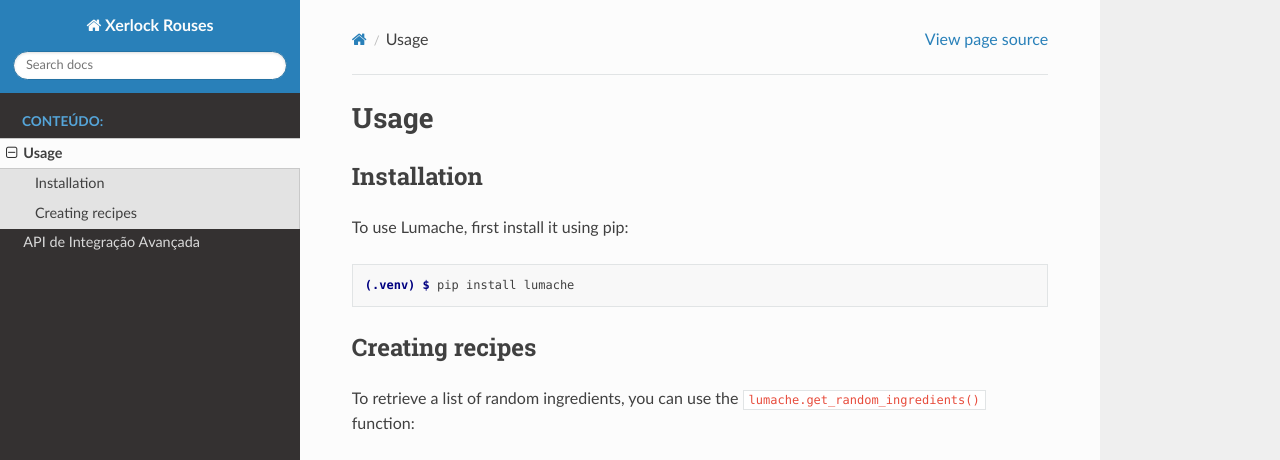
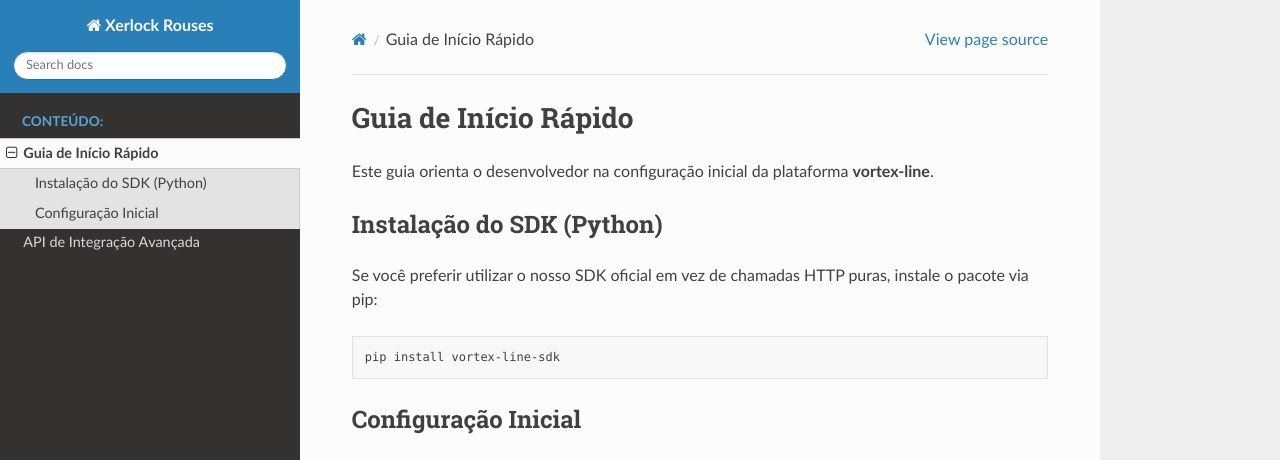
Before and after one commit to Vortex-Line/Xerloks-Rouses, a Sphinx documentation site: the page built from docs/source/usage.rst, in a window 1280 px wide and 1095 px high. Shown: the top 460 px of the window. Built offline with Sphinx 7.4.7 and the Read the Docs theme 3.1.0, drawn with Linux system fonts in a browser that asks for light colours; some of the changed text lies outside the part shown; grey boxes are pictures that could not be loaded.

Commit message:
Update usage.rst

```diff
--- a/docs/source/usage.rst
+++ b/docs/source/usage.rst
@@ -1,33 +1,28 @@
-Usage
-=====
+Guia de Início Rápido
+=====================
 
-.. _installation:
+Este guia orienta o desenvolvedor na configuração inicial da plataforma **vortex-line**.
 
-Installation
-------------
+Instalação do SDK (Python)
+--------------------------
 
-To use Lumache, first install it using pip:
+Se você preferir utilizar o nosso SDK oficial em vez de chamadas HTTP puras, instale o pacote via pip:
 
-.. code-block:: console
+.. code-block:: bash
 
-   (.venv) $ pip install lumache
+   pip install vortex-line-sdk
 
-Creating recipes
-----------------
+Configuração Inicial
+--------------------
 
-To retrieve a list of random ingredients,
-you can use the ``lumache.get_random_ingredients()`` function:
+Importe o cliente e configure suas credenciais de ambiente:
 
-.. autofunction:: lumache.get_random_ingredients
+.. code-block:: python
 
-The ``kind`` parameter should be either ``"meat"``, ``"fish"``,
-or ``"veggies"``. Otherwise, :py:func:`lumache.get_random_ingredients`
-will raise an exception.
+   from vortex_line import VortexClient
 
-.. autoexception:: lumache.InvalidKindError
+   client = VortexClient(api_key="SEU_TOKEN_AQUI")
 
-For example:
-
->>> import lumache
->>> lumache.get_random_ingredients()
-['shells', 'gorgonzola', 'parsley']
+   # Exemplo rápido de checagem
+   result = client.verify(url="https://site-suspeito.com")
+   print(f"Veredito: {result.verdict}")
```
